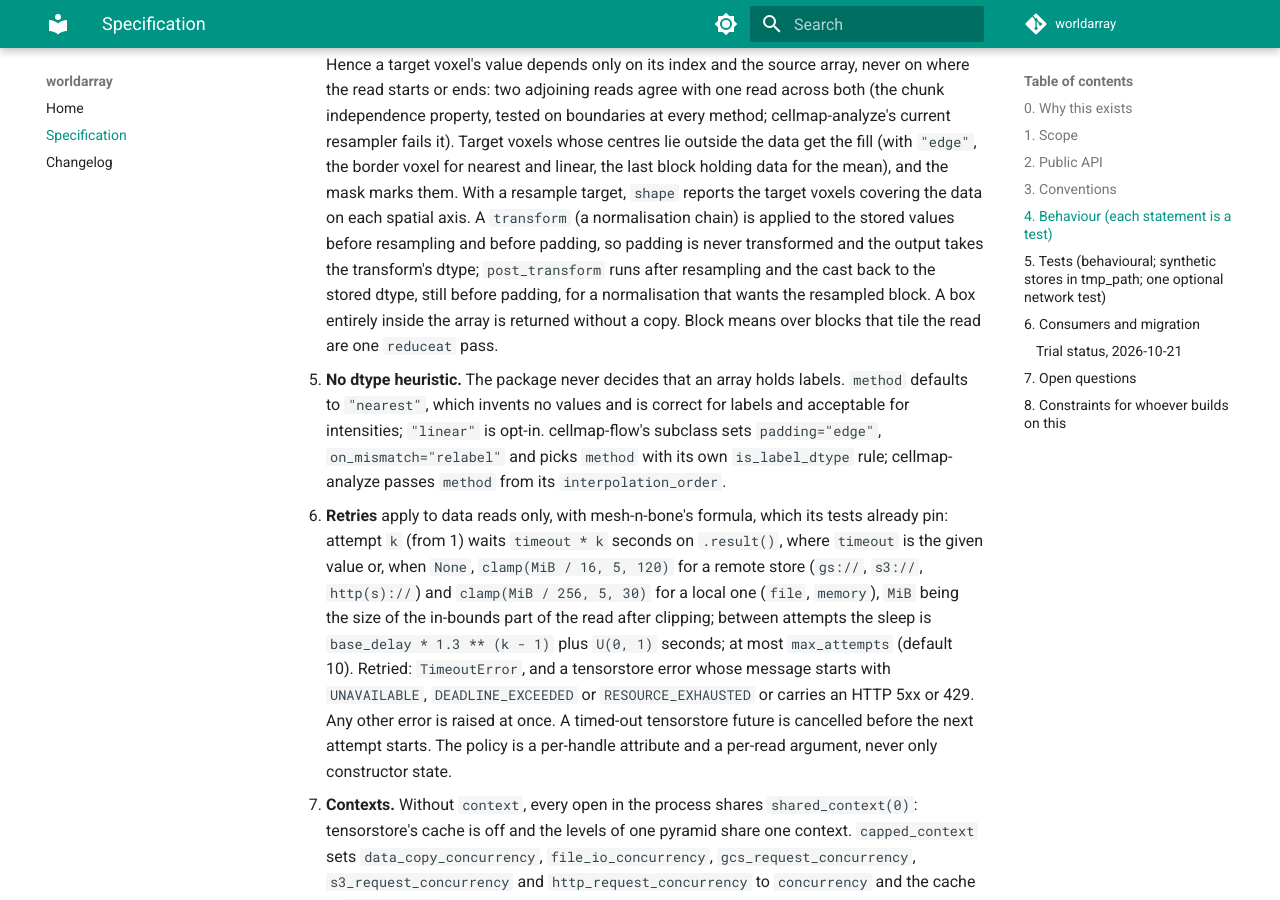
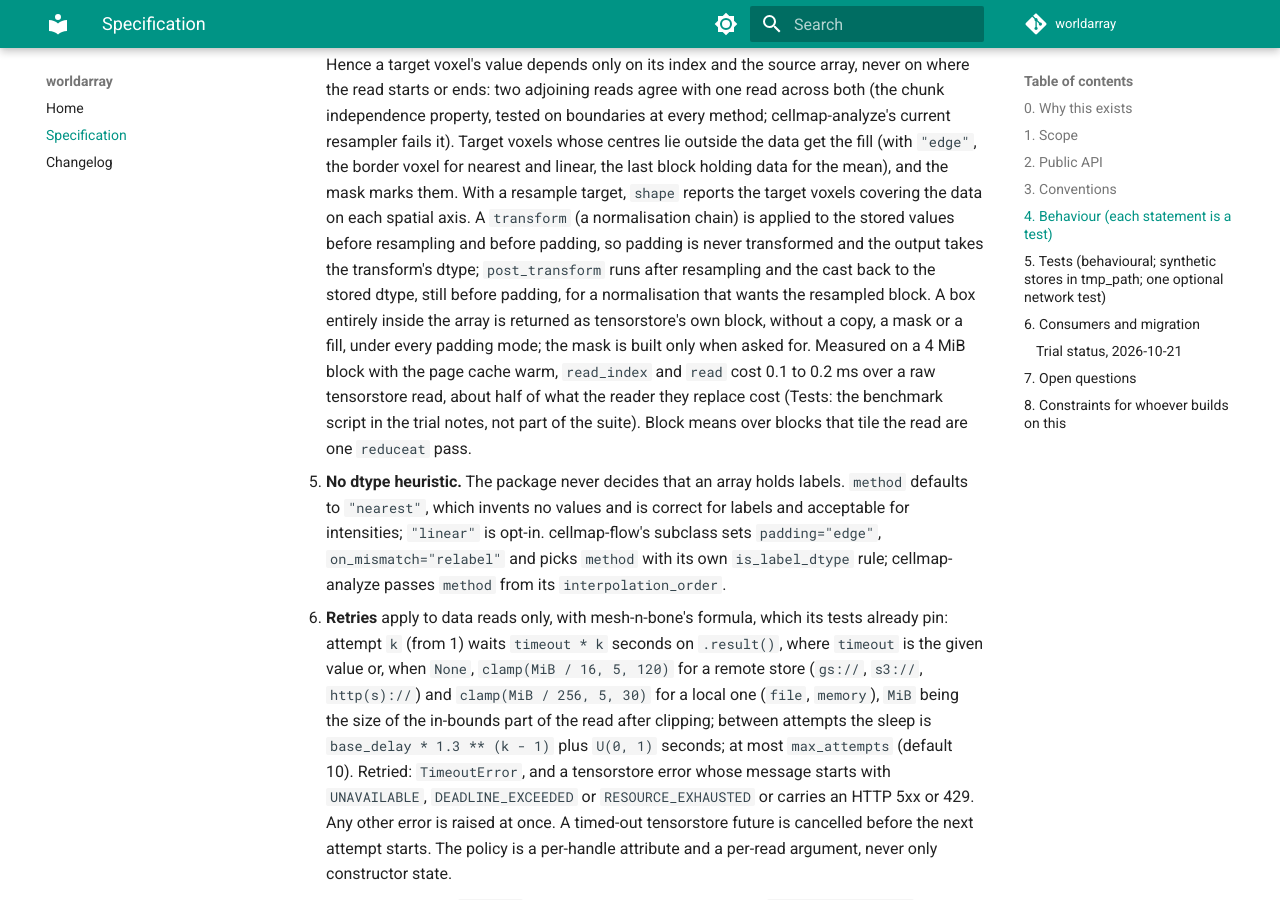
Before and after one commit to JaneliaSciComp/worldarray, an MkDocs documentation site: the page built from docs/spec.md, in a window 1280 px wide and 900 px high, scrolled down 10606 px. Built offline with MkDocs 1.6.1 and Material for MkDocs 9.7.7, drawn with Linux system fonts in a browser that asks for light colours; comment, search, counter and statistics services are not loaded.

Commit message:
read_index: an in-bounds box returns tensorstore's block without a copy, mask or fill under every padding mode; the mask only when asked
cellmap-flow measured 4.3 ms (9.9 ms with edge padding) for a 4 MiB in-bounds read against 2.0 ms raw. Now 1.7 ms against 1.6 ms raw on the same block, edge padding included; the reader it replaces reads the same block in 3.3 ms.

Claude-Session: https://claude.ai/code/session_0141wgF8mkGbjGfBFKfKhp64

```diff
--- a/docs/spec.md
+++ b/docs/spec.md
@@ -429,8 +429,12 @@ this document and that one differ, fix one of them.
    resampling and before padding, so padding is never transformed and the output takes the
    transform's dtype; `post_transform` runs after resampling and the cast back to the
    stored dtype, still before padding, for a normalisation that wants the resampled block.
-   A box entirely inside the array is returned without a copy. Block means over blocks
-   that tile the read are one `reduceat` pass.
+   A box entirely inside the array is returned as tensorstore's own block, without a copy,
+   a mask or a fill, under every padding mode; the mask is built only when asked for.
+   Measured on a 4 MiB block with the page cache warm, `read_index` and `read` cost 0.1 to
+   0.2 ms over a raw tensorstore read, about half of what the reader they replace cost
+   (Tests: the benchmark script in the trial notes, not part of the suite). Block means over
+   blocks that tile the read are one `reduceat` pass.
 
 5. **No dtype heuristic.** The package never decides that an array holds labels. `method`
    defaults to `"nearest"`, which invents no values and is correct for labels and acceptable
```
Also changed, not shown: 1 other file.
